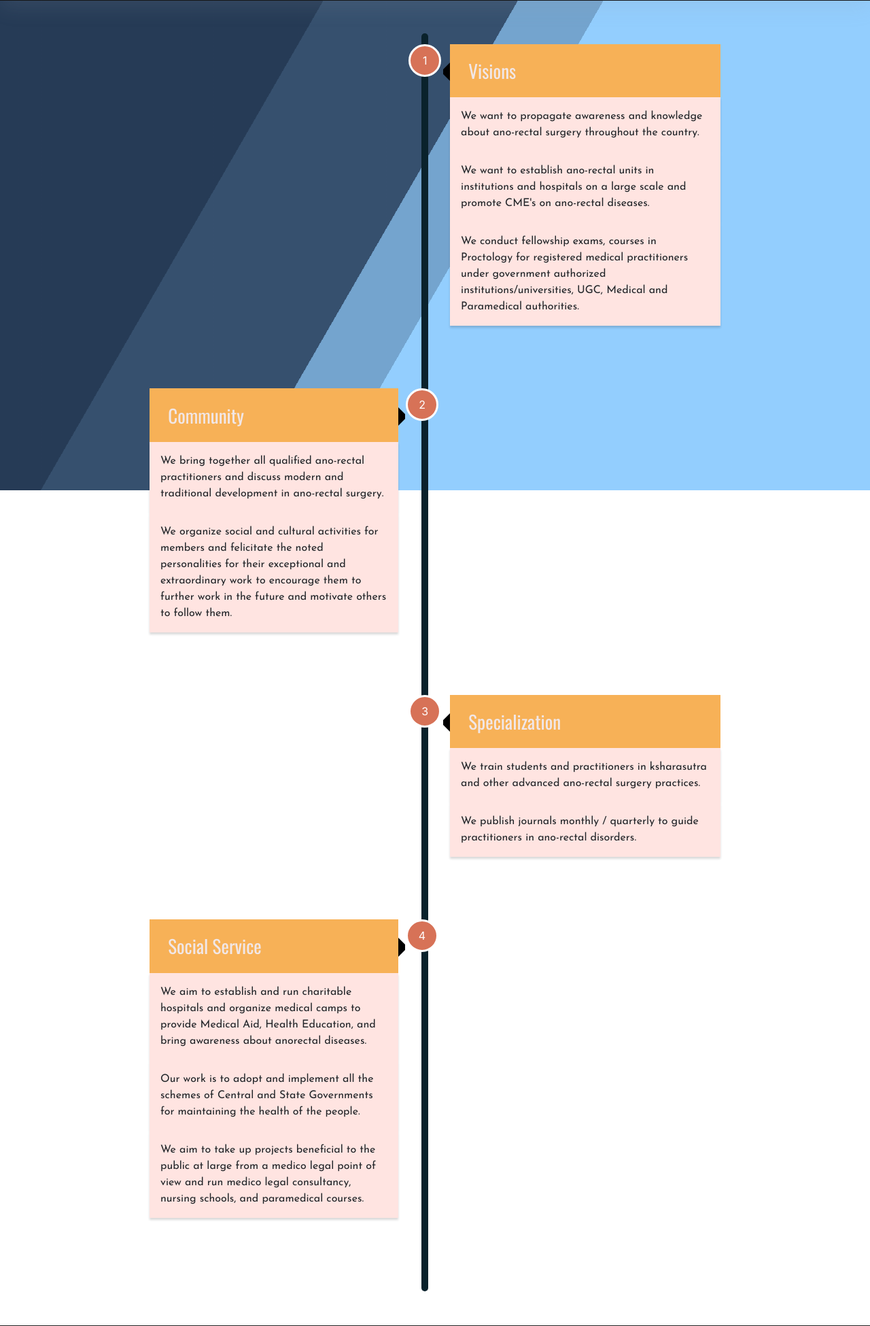
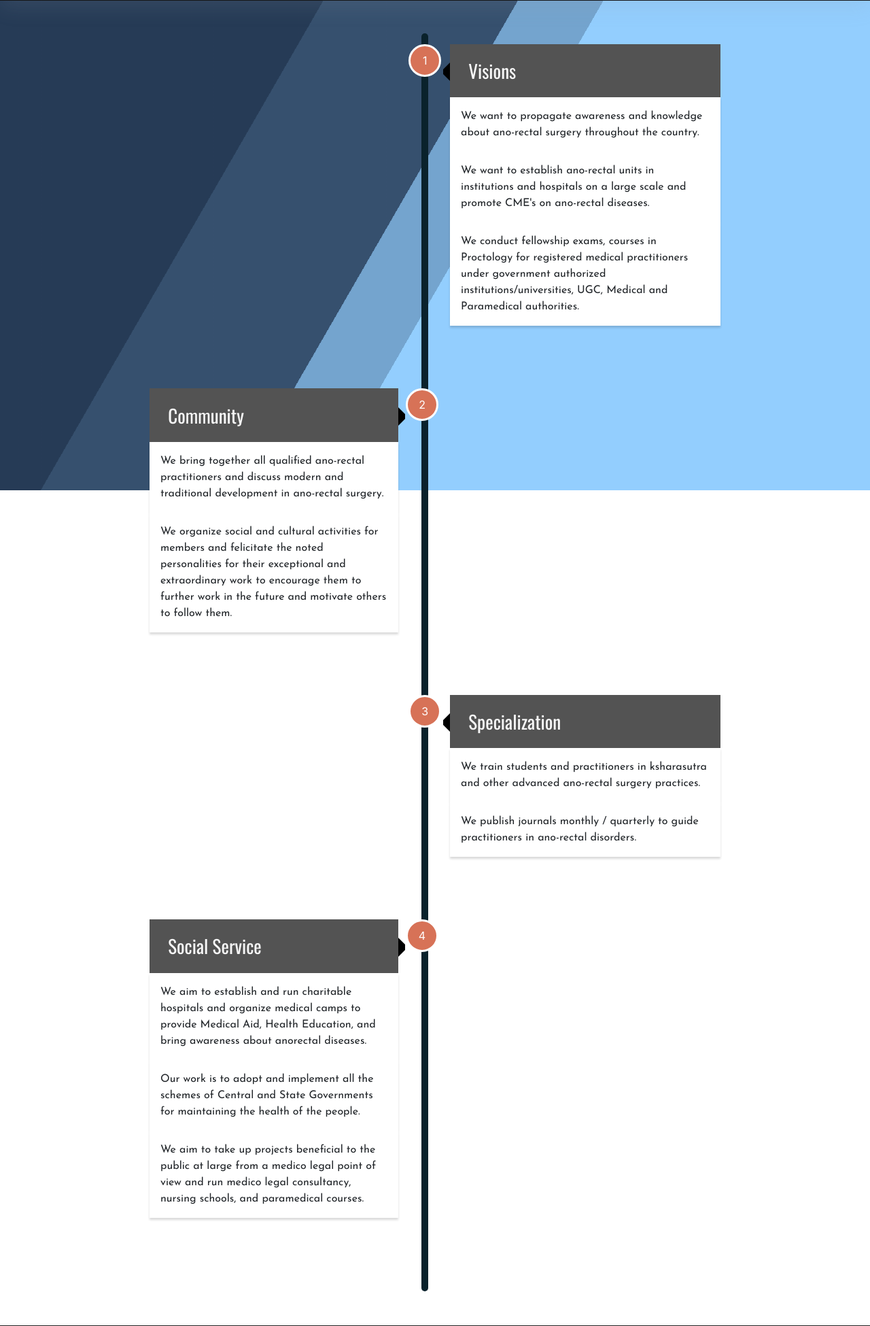
Before and after one commit to InshaManowar/apa-testing, a Django app: page /visions/ in a window 1280 px wide. Shown: the part 79-2029 px from the top of the page at 68% size. Run offline with Django 3.2, Linux system fonts and the light colour scheme; parts of the project's set-up code (start-up, migrations or seed data) failed here and were passed over; some libraries are stand-ins or nearby versions.

Commit message:
form changes

```diff
--- a/apa/home/static/home/indexnewstyle-home.css
+++ b/apa/home/static/home/indexnewstyle-home.css
@@ -999,8 +999,8 @@ h1 {
   background-color: #eeeeee;
 }
 .timeline--entry__title {
-  color: rgb(241, 231, 231);
-  background-color: var(--my-orange);
+  color: rgb(247, 247, 247);
+  background-color: rgb(83, 83, 83);
   font-weight: 300;
   font-family: Oswald !important ;
   font-size: 1.7rem;
@@ -1018,7 +1018,7 @@ h1 {
   border-right: 10px solid black;
 }
 .timeline--entry__detail {
-  background-color: mistyrose;
+  background-color: rgb(255, 255, 255);
   padding: 1em;
   box-shadow: rgba(0, 0, 0, 0.15) 0px 3px 3px 0px;  margin: 0;
   font-family: Josefin Sans !important;
```
Also changed, not shown: 1 other file.
